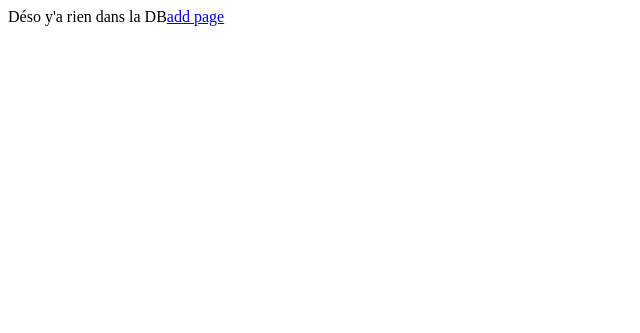
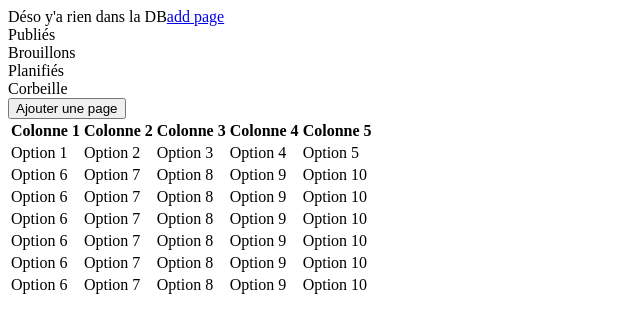
Before and after one commit to JoelleCastelli/UltraViolet-CMS, a PHP site: page /Views/back/pages/list.view.php in a window 1280 px wide. Shown: the top 333 px of the page, without its empty margins (0-640 px from the left). Run offline with PHP 8.4, Linux system fonts and the light colour scheme.

Commit message:
Add datatables grid on list.view.php for both Articles and Pages

```diff
--- a/www/Views/back/pages/list.view.php
+++ b/www/Views/back/pages/list.view.php
@@ -16,3 +16,83 @@ if (empty($pages)) {
 }
 ?>
 <a href="ajout-d-une-page">add page</a>
+
+<div class="grid-listing-datatables">
+
+    <section>
+        <div class="filtering-status">
+            <div class="filtering-btn" id="published">Publiés</div>
+            <div class="filtering-btn" id="draft">Brouillons</div>
+            <div class="filtering-btn" id="scheduled">Planifiés</div>
+            <div class="filtering-btn" id="trash">Corbeille</div>
+        </div>
+
+        <button class="btn">Ajouter une page</button>
+    </section>
+
+    <section>
+        <table id="datatable" class="display">
+            <thead>
+            <tr>
+                <th>Colonne 1</th>
+                <th>Colonne 2</th>
+                <th>Colonne 3</th>
+                <th>Colonne 4</th>
+                <th>Colonne 5</th>
+            </tr>
+            </thead>
+            <tbody>
+            <tr>
+                <td>Option 1</td>
+                <td>Option 2</td>
+                <td>Option 3</td>
+                <td>Option 4</td>
+                <td>Option 5</td>
+            </tr>
+            <tr>
+                <td>Option 6</td>
+                <td>Option 7</td>
+                <td>Option 8</td>
+                <td>Option 9</td>
+                <td>Option 10</td>
+            </tr>
+            <tr>
+                <td>Option 6</td>
+                <td>Option 7</td>
+                <td>Option 8</td>
+                <td>Option 9</td>
+                <td>Option 10</td>
+            </tr>
+            <tr>
+                <td>Option 6</td>
+                <td>Option 7</td>
+                <td>Option 8</td>
+                <td>Option 9</td>
+                <td>Option 10</td>
+            </tr>
+            <tr>
+                <td>Option 6</td>
+                <td>Option 7</td>
+                <td>Option 8</td>
+                <td>Option 9</td>
+                <td>Option 10</td>
+            </tr>
+            <tr>
+                <td>Option 6</td>
+                <td>Option 7</td>
+                <td>Option 8</td>
+                <td>Option 9</td>
+                <td>Option 10</td>
+            </tr>
+            <tr>
+                <td>Option 6</td>
+                <td>Option 7</td>
+                <td>Option 8</td>
+                <td>Option 9</td>
+                <td>Option 10</td>
+            </tr>
+            </tbody>
+        </table>
+    </section>
+
+</div>
--- a/www/src/scss/main.scss
+++ b/www/src/scss/main.scss
@@ -8,6 +8,7 @@
 @import "grids/containers";
 @import "grids/grid_modify_article";
 @import "grids/grid_display_collection";
+@import "grids/grid-listing-datatables";
 
 // Components
 @import "components/button";
```
Also changed, not shown: www/Views/back/articles/list.view.php (+5 -6 lines), www/src/scss/grids/_grid-listing-datatables.scss (added, +19 -0 lines).
